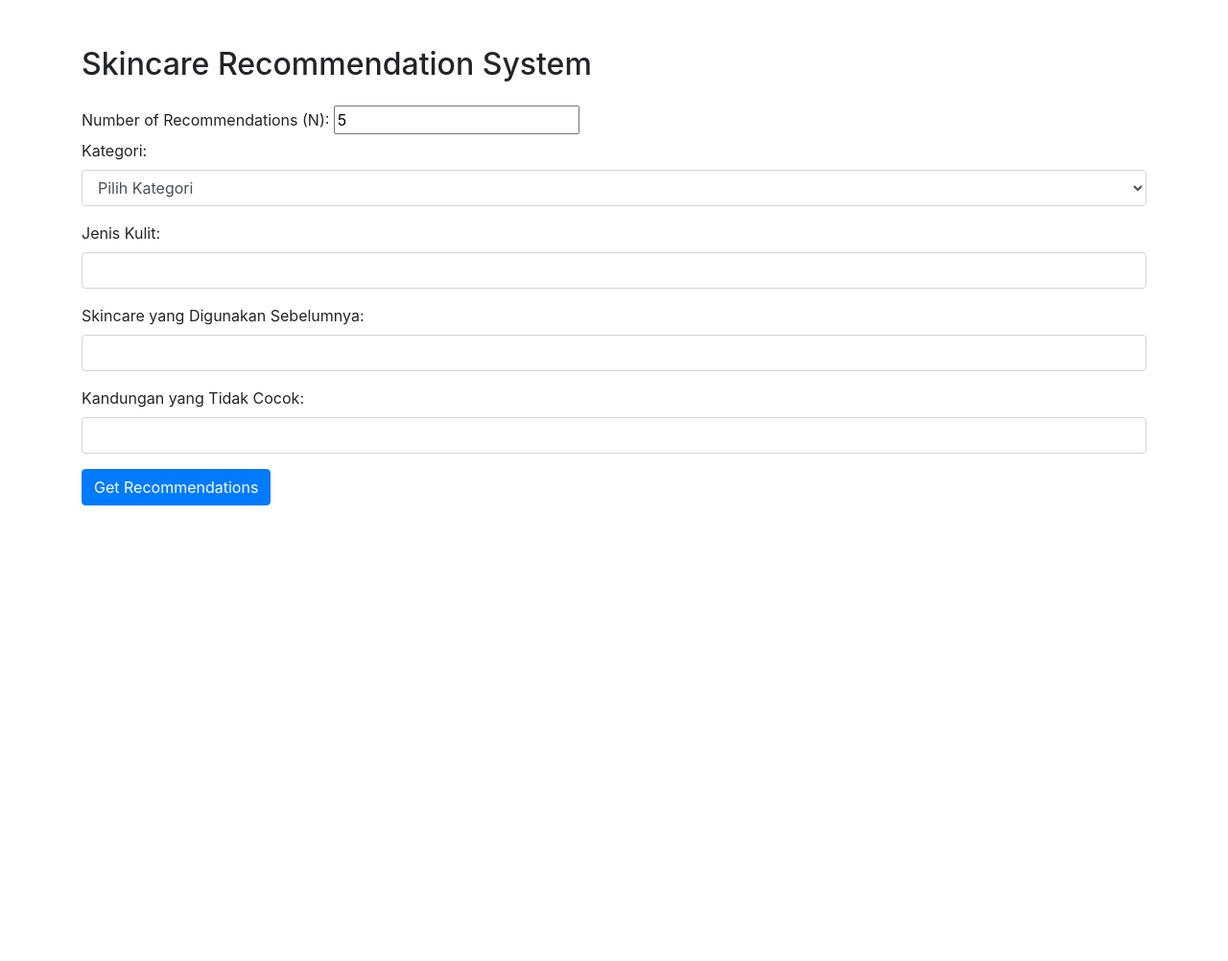
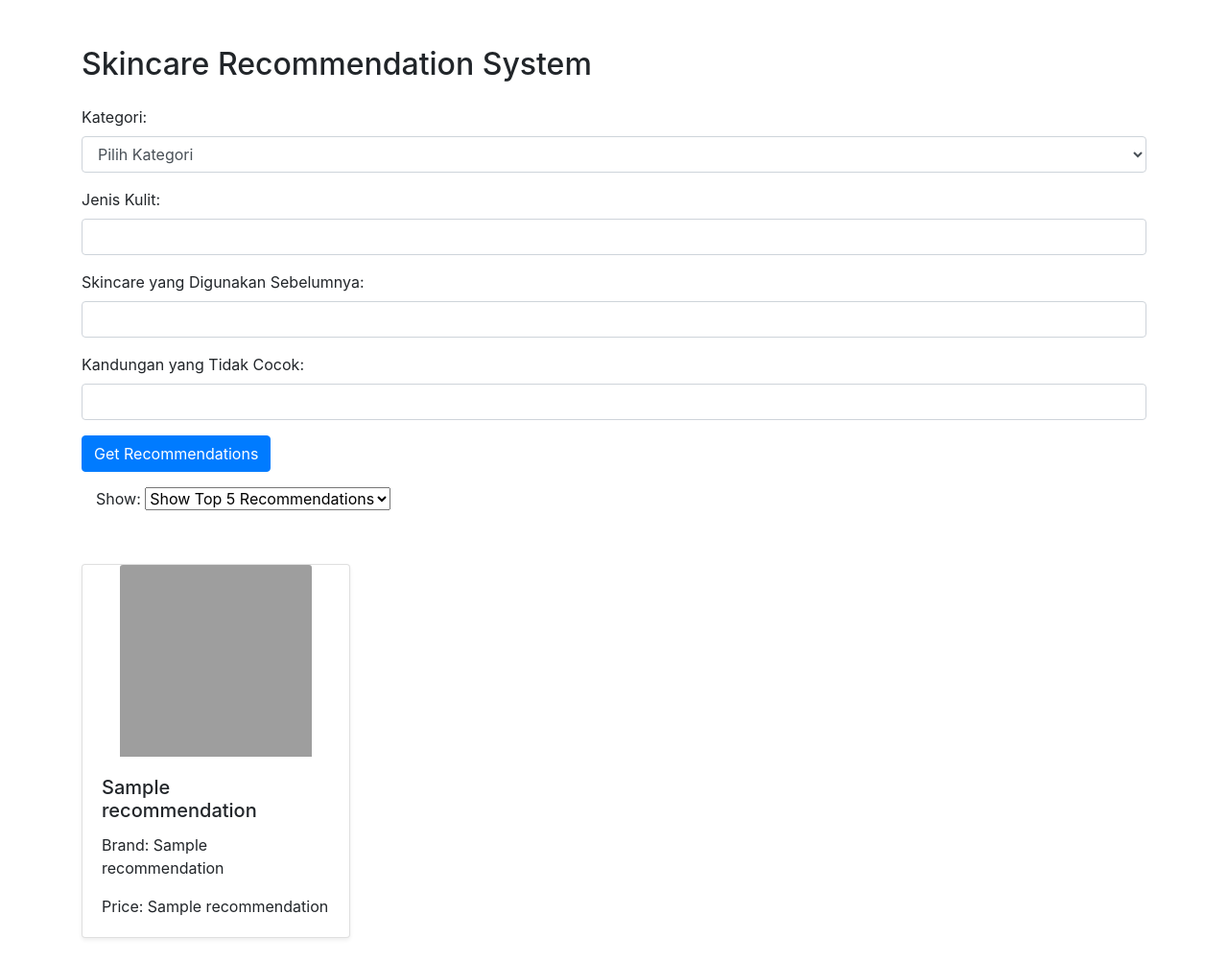
Before and after one commit to SriYanisaa/skincare_hybrid_recommendation, a Flask app: template templates/index.html in a window 1280 px wide. Shown: the whole page at 96% size. Before the commit the page ends 527 px from the top, so only its background shows below. Run offline with Flask 3, Linux system fonts and the light colour scheme; the template is opened without the code that fills it: most values are stand-ins (such as "Sample title", 1, 10 or a date in 2020); parts of the project's set-up code (start-up, migrations or seed data) failed here and were passed over; some libraries are stand-ins or nearby versions; grey boxes are pictures that could not be loaded.

Commit message:
model 2.1

```diff
--- a/templates/index.html
+++ b/templates/index.html
@@ -5,14 +5,27 @@
     <meta name="viewport" content="width=device-width, initial-scale=1.0">
     <title>Skincare Recommendation</title>
     <link rel="stylesheet" href="https://maxcdn.bootstrapcdn.com/bootstrap/4.5.2/css/bootstrap.min.css">
+    <style>
+        .card {
+            width: 80%;
+            height: 100%;
+            display: flex; /* Mengaktifkan flexbox */
+            flex-direction: column; /* Menetapkan arah kolom */
+            justify-content: center; /* Mengatur konten ke tengah secara vertikal */
+            align-items: center; /* Mengatur konten ke tengah secara horizontal */
+        }
+        .card-img-top {
+            width: 200px;
+            height: 200px;
+            object-fit: cover;
+        }
+    </style>
 </head>
 <body>
 
 <div class="container mt-5">
     <h2 class="mb-4">Skincare Recommendation System</h2>
     <form method="POST" action="/recommend">
-        <label for="n">Number of Recommendations (N):</label>
-        <input type="number" id="n" name="n" value="5" min="1">
         <div class="form-group">
             <label for="category">Kategori:</label>
             <select class="form-control" id="category" name="category" required>
@@ -36,6 +49,49 @@
         </div>
         <button type="submit" class="btn btn-primary">Get Recommendations</button>
     </form>
+
+    <div class="container mt-3">
+        <form id="filterForm">
+            <label>Show:</label>
+            <select id="filterSelect" name="filterSelect">
+                <option value="5" selected>Show Top 5 Recommendations</option>
+                <option value="all">Show All Recommendations</option>
+            </select>
+        </form>
+    </div>
+
+    <script>
+        document.getElementById('filterSelect').addEventListener('change', function() {
+            var filterValue = this.value;
+            var recommendations = document.querySelectorAll('.recommendation');
+            recommendations.forEach(function(recommendation) {
+                if (filterValue === '5') {
+                    recommendation.style.display = 'block';
+                } else if (filterValue === 'all') {
+                    recommendation.style.display = 'none';
+                }
+            });
+        });
+    </script>
+
+    <!-- Recommendations Section -->
+    <div class="mt-5">
+        <div class="row">
+            {% for recommendation in recommendations %}
+            <div class="col-md-4 mb-4">
+                <div class="card shadow-sm">
+                    <img src="{{ recommendation[3] }}" class="card-img-top" alt="Product Image">
+                    <div class="card-body">
+                        <h5 class="card-title">{{ recommendation[1] }}</h5>
+                        <p class="card-text">Brand: {{ recommendation[2] }}</p>
+                        <p class="card-text">Price: {{ recommendation[4] }}</p>
+                    </div>
+                </div>
+            </div>
+            {% endfor %}
+        </div>
+    </div>
 </div>
+
 </body>
 </html>
```
Also changed, not shown: app_recommendation.py (+8 -7 lines).
